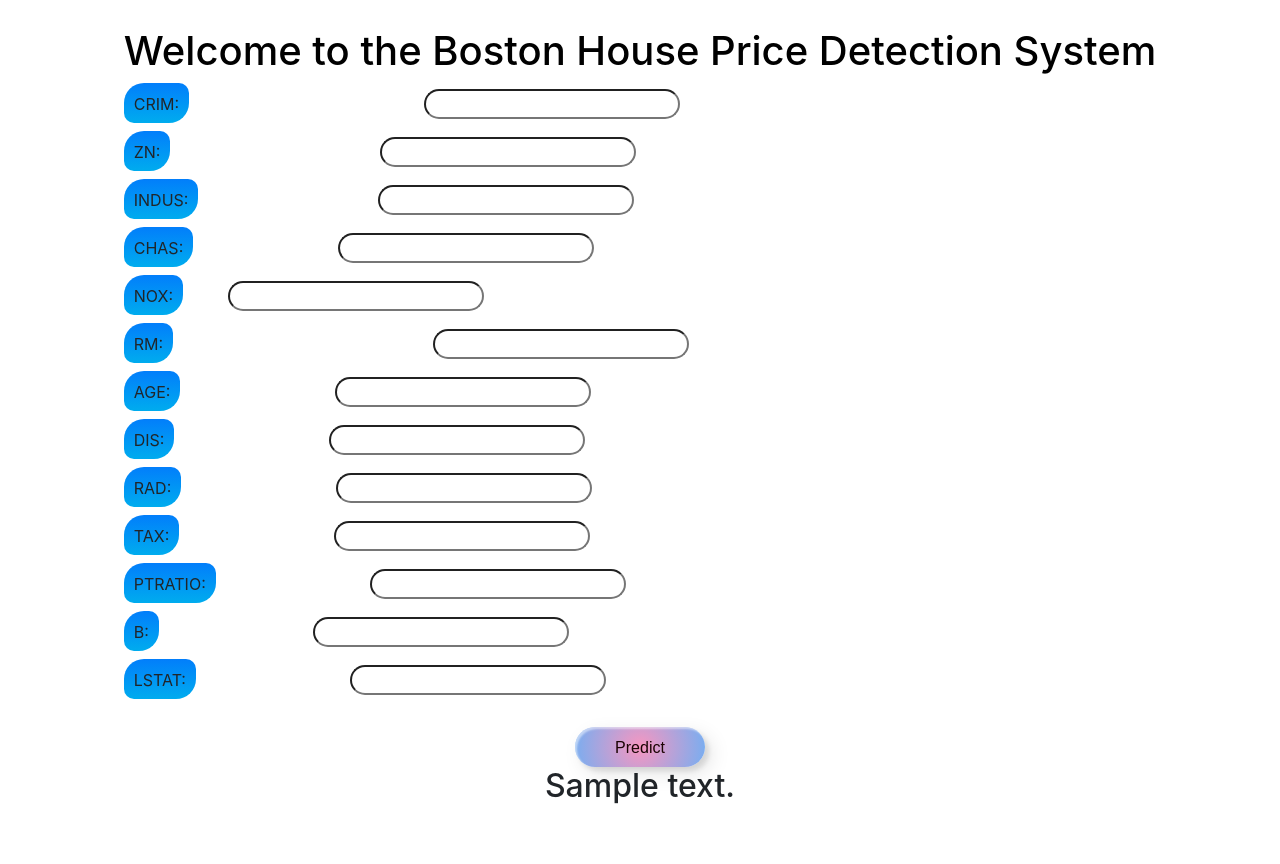
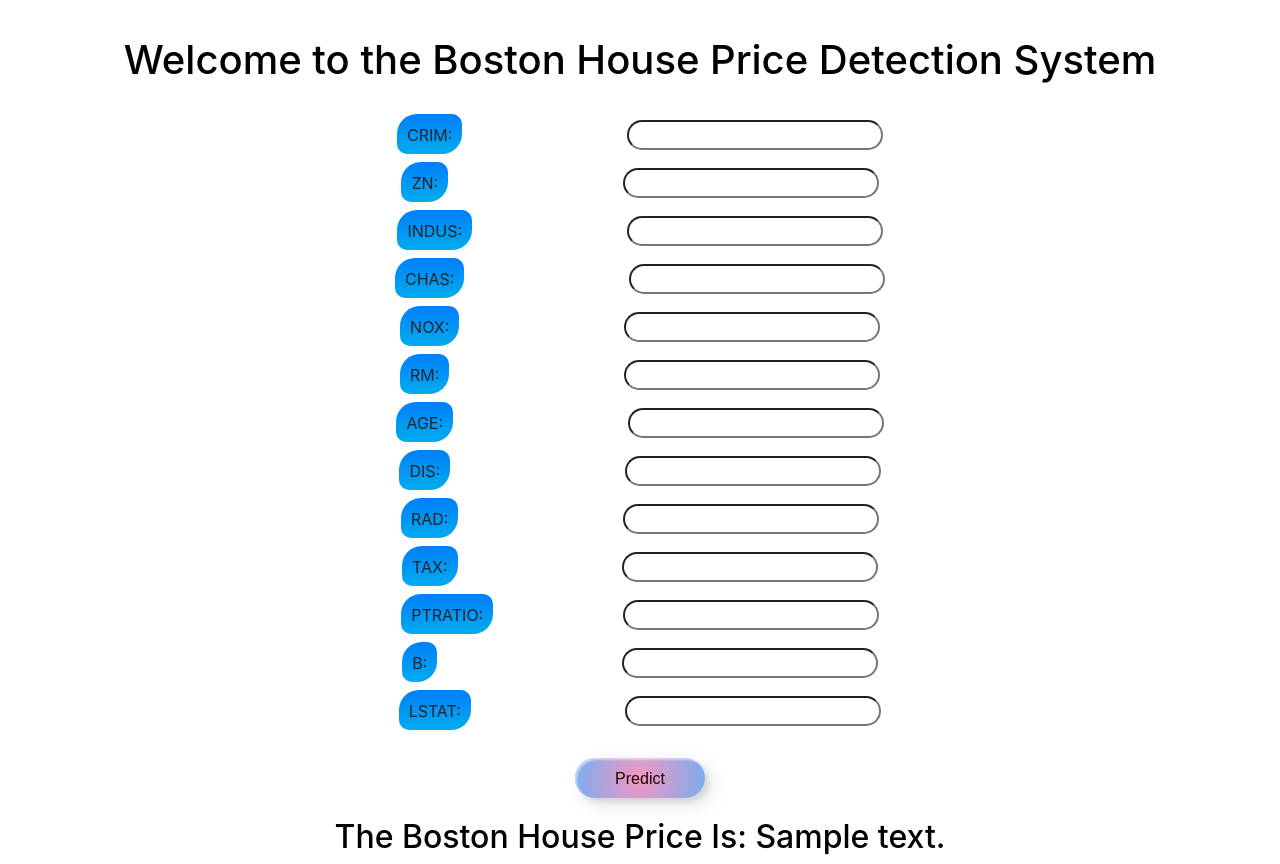
Before and after one commit to code-with-praveen143/My_Projects, a Flask app: template Boston House Price Prediction/templates/home.html in a window 1280 px wide. Before the commit the page ends 804 px from the top, so only its background shows below. Run offline with Flask 3, Linux system fonts and the light colour scheme; the template is opened without the code that fills it: most values are stand-ins (such as "Sample title", 1, 10 or a date in 2020); parts of the project's set-up code (start-up, migrations or seed data) failed here and were passed over; some web fonts are replaced.

Commit message:
Add files via upload

```diff
--- a/Boston House Price Prediction/templates/home.html
+++ b/Boston House Price Prediction/templates/home.html
@@ -62,7 +62,7 @@
         <button class="custom-btn btn-6" type="submit">Predict</button>
         </div>
     </form>
-    <h2>{{ prediction_text }}</h2>
+    <h2 class="prediction">The Boston House Price Is: {{ prediction_text }}</h2>
 </center>
 </body>
 </html>
--- a/Boston House Price Prediction/templates/house.css
+++ b/Boston House Price Prediction/templates/house.css
@@ -29,18 +29,20 @@ body {
 }
 .asd{
     margin-top: 20px;
+    display: flex;
+    justify-content: center;
+    align-items: center;
     text-align: center;
 }
 
 .heading {
-    margin-top: 40px;
+    margin-top: 100px;
     font-family:"Poppins" sans-serif;
     color: black;
 }
 .btn-3 {
     background: rgb(0, 172, 238);
     background: linear-gradient(0deg, rgba(0, 172, 238, 1) 0%, rgba(2, 126, 251, 1) 100%);
-
     max-width: 330px;
     height: 40px;
     line-height: 42px;
@@ -51,53 +53,53 @@ body {
     border: none;
 }
 .kk1{
-    margin-left: 230px;
+    margin-left: 160px;
     border-radius: 30px;
 }
 .kk2{
-    margin-left: 205px;
+    margin-left: 170px;
     border-radius: 30px;
 
 }
 .kk3{
-    margin-left: 175px;
+    margin-left: 150px;
     border-radius: 30px;
 }
 .kk4{
-    margin-left: 140px;
+    margin-left: 160px;
     border-radius: 30px;
 }
 .kk5{
-    margin-left: 40px;
+    margin-left: 160px;
     border-radius: 30px;
 }
 .kk6{
-    margin-left: 255px;
+    margin-left: 170px;
     border-radius: 30px;
 }
 
 .kk7{
-    margin-left: 150px;
+    margin-left: 170px;
     border-radius: 30px;
 }
 .kk8{
-    margin-left: 150px;
+    margin-left: 170px;
     border-radius: 30px;
 }
 .kk9{
-    margin-left: 150px;
+    margin-left: 160px;
     border-radius: 30px;
 }
 .kk10{
-    margin-left: 150px;
+    margin-left: 160px;
     border-radius: 30px;
 }
 .kk11{
-    margin-left: 150px;
+    margin-left: 125px;
     border-radius: 30px;
 }
 .kk12{
-    margin-left: 150px;
+    margin-left: 180px;
     border-radius: 30px;
 }
 .kk13{
@@ -105,9 +107,14 @@ body {
     border-radius: 30px;
 }
 .abc {
-    text-align: left;
+    margin-top: 30px;
+    text-align: center;
 }
-
+.prediction{
+    color: black;
+    font-family: "Poppins" sans-serif;
+    margin-top: 20px;
+}
 
 
 .btn-6 {
```
